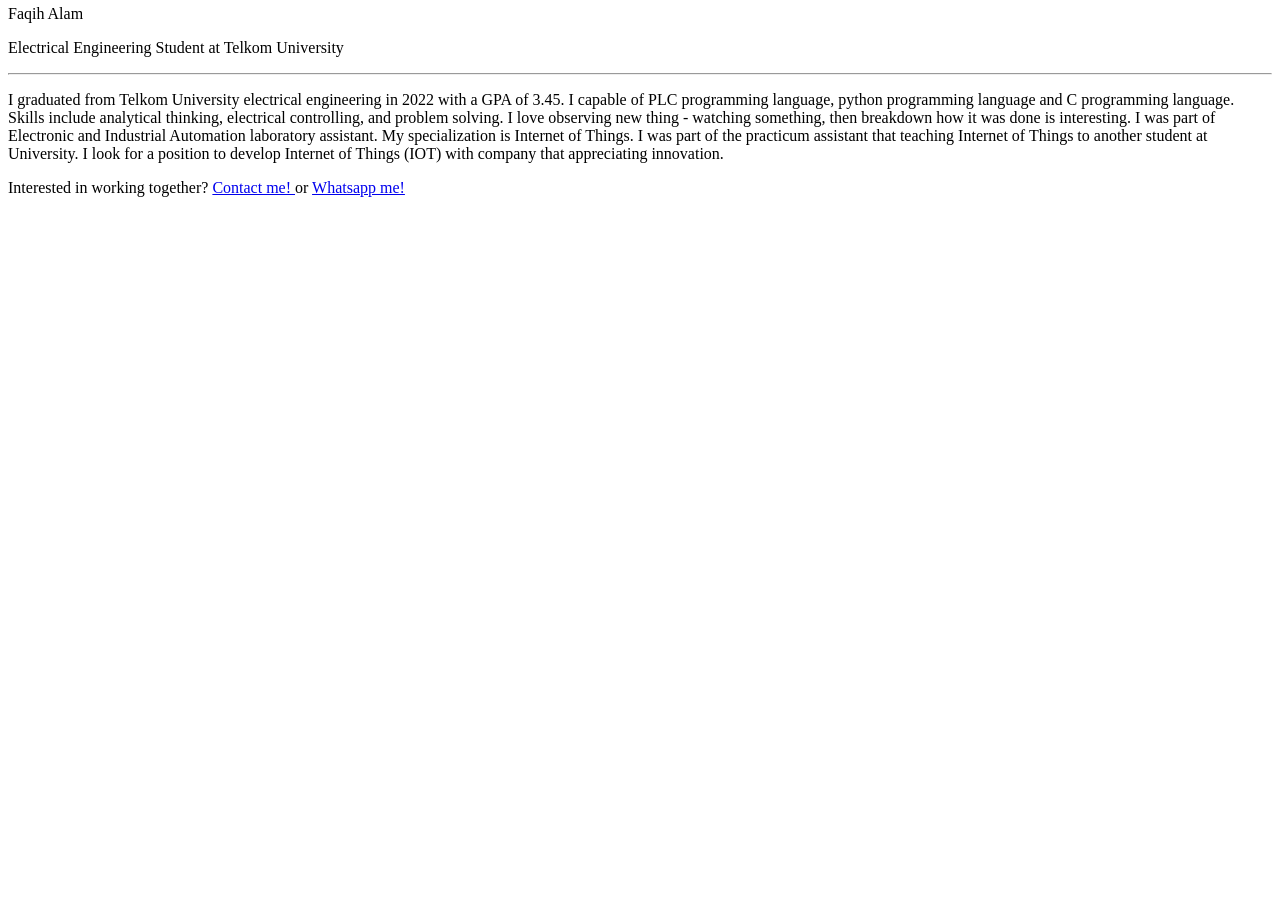
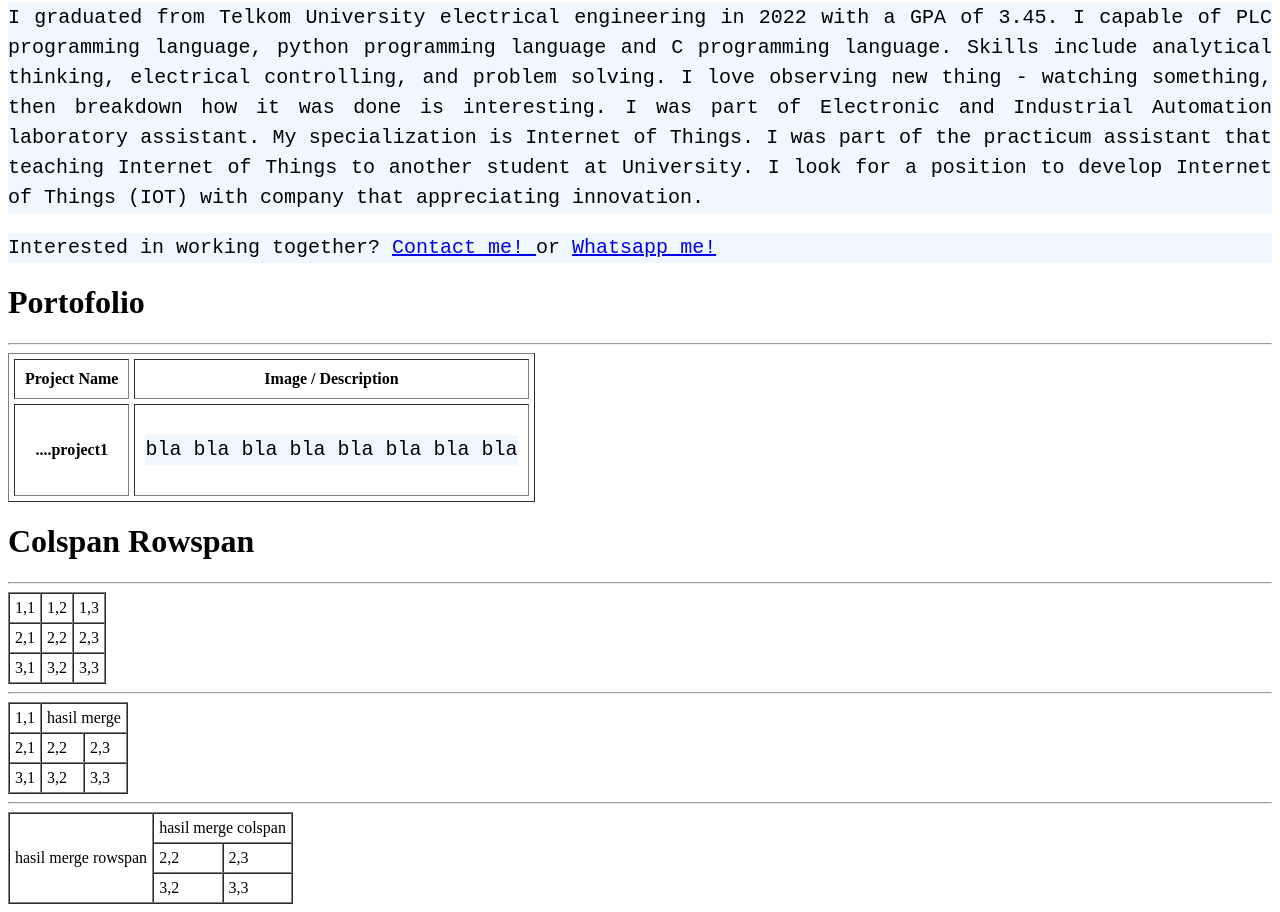
Before and after one commit to faqih28alam/Software-Engineering-RevoU, a plain HTML site: page Frontend/HalamanUtama.html in a window 1280 px wide. Shown: the part 301-1213 px from the top of the page. Before the commit the page ends 800 px from the top, so only its background shows below. Drawn offline with Linux system fonts and the light colour scheme; files whose address does not match are found by name.

Commit message:
second commit

```diff
--- /dev/null
+++ b/Frontend/CSS1.css
@@ -0,0 +1,20 @@
+h1 {
+    color:black;
+    font-family:'Times New Roman', Times, serif;
+    \font-size: 70px;
+    \font-size: x-large;
+}
+
+body{
+    \background-color:gainsboro;
+
+}
+
+p{
+    font-family:monospace;
+    font-size:x-large;
+    line-height: 1.5em;
+    text-align: justify;
+    background-color:aliceblue;
+    \color: darkgreen;
+}
--- a/Frontend/HalamanUtama.html
+++ b/Frontend/HalamanUtama.html
@@ -5,12 +5,23 @@
     <meta http-equiv="X-UA-Compatible" content="IE=edge">
     <meta name="viewport" content="width=device-width, initial-scale=1.0">
     <title>Faqih Alam</title>
+    <link href="D:\Project\Software Engineering RevoU\Frontend\Profile2.png" rel="shortcut icon">
+    <link rel="stylesheet" href="CSS1.css">
 </head>
 <body>
-    <img src="D:\Project\Software Engineering RevoU\Frontend\wisuda.jpg" alt="" width="15%">
-    <img src="D:\Project\Software Engineering RevoU\Frontend\KTM-480x640(2).jpg" alt="" width="15%">
-    <p>Faqih Alam</p>
-    <p>Electrical Engineering Student at Telkom University</p>
+    <table border="0" cellpadding = "5" cellspacing="0">
+        <tr>
+            <td>
+                <img src="D:\Project\Software Engineering RevoU\Frontend\wisuda.jpg" alt="" width="150">
+                <img src="D:\Project\Software Engineering RevoU\Frontend\KTM-480x640(2).jpg" alt="" width="150">
+            </td>
+            <td>
+                <h1>Faqih Alam</h1>
+                <p>Electrical Engineering Student at Telkom University</p>
+                <br><br><br><br><br><br><br>
+            </td>
+        </tr>
+    </table>
     <hr>
     <p>I graduated from Telkom University electrical engineering in 2022 with a GPA of 3.45. I capable of PLC programming
         language, python programming language and C programming language. Skills include analytical thinking, electrical
@@ -20,6 +31,76 @@
         for a position to develop Internet of Things (IOT) with company that appreciating innovation.</p>
     <p>Interested in working together? <a href="https://linktr.ee/faqih28alam">Contact me! </a> or <a href="https://wa.me/message/X67VDZWYCRJ2M1">Whatsapp me!</a></p>
 
+    <h1>Portofolio</h1>
+    <hr>
+    <table border = "1" cellspacing = "5" cellpadding = "10"> <!--10 disini artinya luas tiap cell = 10 pixel-->
+        <thead>
+            <tr>
+                <th>Project Name</th>
+                <th>Image / Description</th>
+            </tr>
+        </thead>
+        <tbody>
+            <tr>
+                <th>....project1</th>
+                <td>
+                    <p>bla bla bla bla bla bla bla bla</p>
+                </td>
+            </tr>
+        </tbody>
+    </table>
+
+    <h1>Colspan Rowspan</h1>
+    <hr>
+    <table border="1" cellspacing="0" cellpadding ="5">
+        <tr>
+            <td>1,1</td>
+            <td>1,2</td>
+            <td>1,3</td>
+        </tr>
+        <tr>
+            <td>2,1</td>
+            <td>2,2</td>
+            <td>2,3</td>
+        </tr>
+        <tr>
+            <td>3,1</td>
+            <td>3,2</td>
+            <td>3,3</td>
+        </tr>
+    </table>
+    <hr>
+    <table border="1" cellspacing="0" cellpadding ="5">
+        <tr>
+            <td>1,1</td>
+            <td colspan="2">hasil merge</td>
+        </tr>
+        <tr>
+            <td>2,1</td>
+            <td>2,2</td>
+            <td>2,3</td>
+        </tr>
+        <tr>
+            <td>3,1</td>
+            <td>3,2</td>
+            <td>3,3</td>
+        </tr>
+    </table>
+    <hr>
+    <table border="1" cellspacing="0" cellpadding ="5">
+        <tr>
+            <td rowspan="3">hasil merge rowspan</td>
+            <td colspan="2">hasil merge colspan</td>
+        </tr>
+        <tr>
+            <td>2,2</td>
+            <td>2,3</td>
+        </tr>
+        <tr>
+            <td>3,2</td>
+            <td>3,3</td>
+        </tr>
+    </table>
 
 </body>
 </html>
```
Also changed, not shown: Frontend/Profile1.png (added), Frontend/Profile2.png (added).
